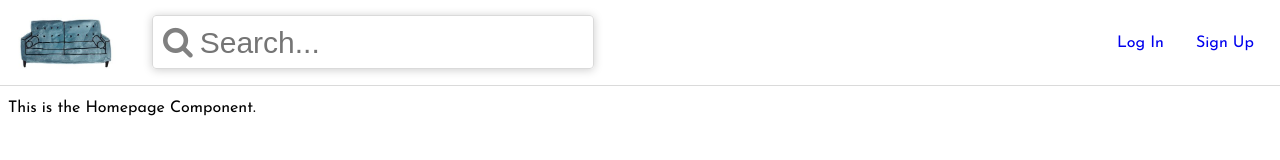
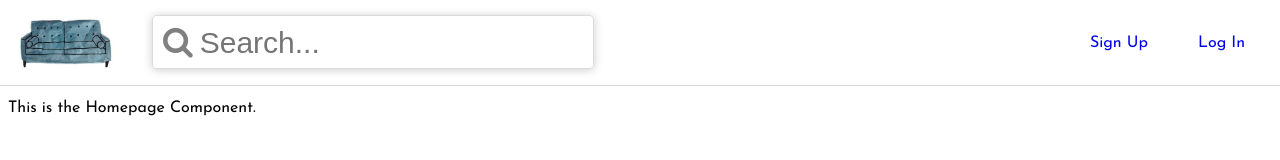
Before and after one commit to aback223/couchsurfer, a React (Create React App) app: page / in a window 1280 px wide. Shown: the top 160 px of the page. Built offline with nearby package versions, Linux system fonts and the light colour scheme.

Commit message:
fix spacing on navbar right links

```diff
--- a/src/components/Navbar.js
+++ b/src/components/Navbar.js
@@ -6,17 +6,17 @@ import couch from '../couch.png'
 class Navbar extends Component {
   render() {
     return(
-      <div className="navbar">
-        <NavLink to="/"><img src={couch} alt="couch-logo" className="couch-logo"/></NavLink>
-        <div className="searchBar">
+      <ul className="navbar" style={{padding: 0, margin: 0}}>
+        <li><NavLink to="/"><img src={couch} alt="couch-logo" className="couch-logo"/></NavLink></li>
+        <li className="searchBar">
           <i className="fa fa-search fa-2x"/>
           <input type="text" name="search" className="search" placeholder="Search..." />
+        </li>
+        <div className="navbar-right">
+          <li><NavLink to="/login">Log In</NavLink></li>
+          <li><NavLink to="/signup">Sign Up</NavLink></li>
         </div>
-        <div className="navbar-right">
-          <NavLink to="/login" className="navbar-links">Log In</NavLink>
-          <NavLink to="/signup" className="navbar-links">Sign Up</NavLink>
-        </div>
-      </div>
+      </ul>
     )
   }
 }
--- a/src/components/index.css
+++ b/src/components/index.css
@@ -20,18 +20,22 @@ body {
   width: 100%;
   height: 85px;
   border-bottom: 1px solid #DADADA;
+  list-style-type: none;
 }
 
-.navbar-links {
-  padding: 14px 16px;
+.navbar-right a {
   text-decoration: none;
+}
+.navbar-right li{
+  display: inline;
+  float: right;
+  padding: 25px;
 }
 
 .navbar-right {
+  padding: 10px;
   display: inline-block;
   float: right;
-  margin-top: 35px;
-  margin-right: 10px;
 }
 
 .navbar-left{
```
